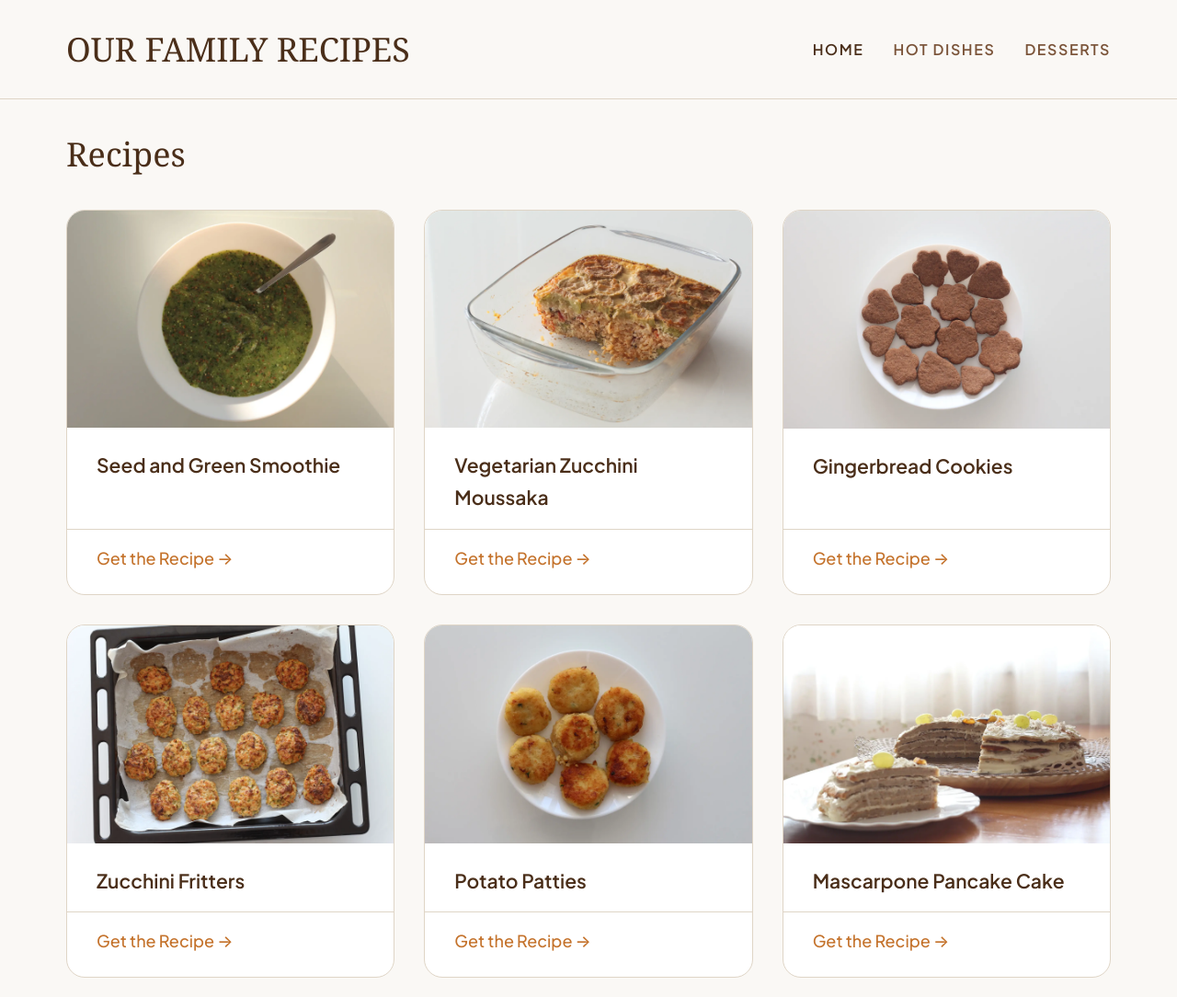
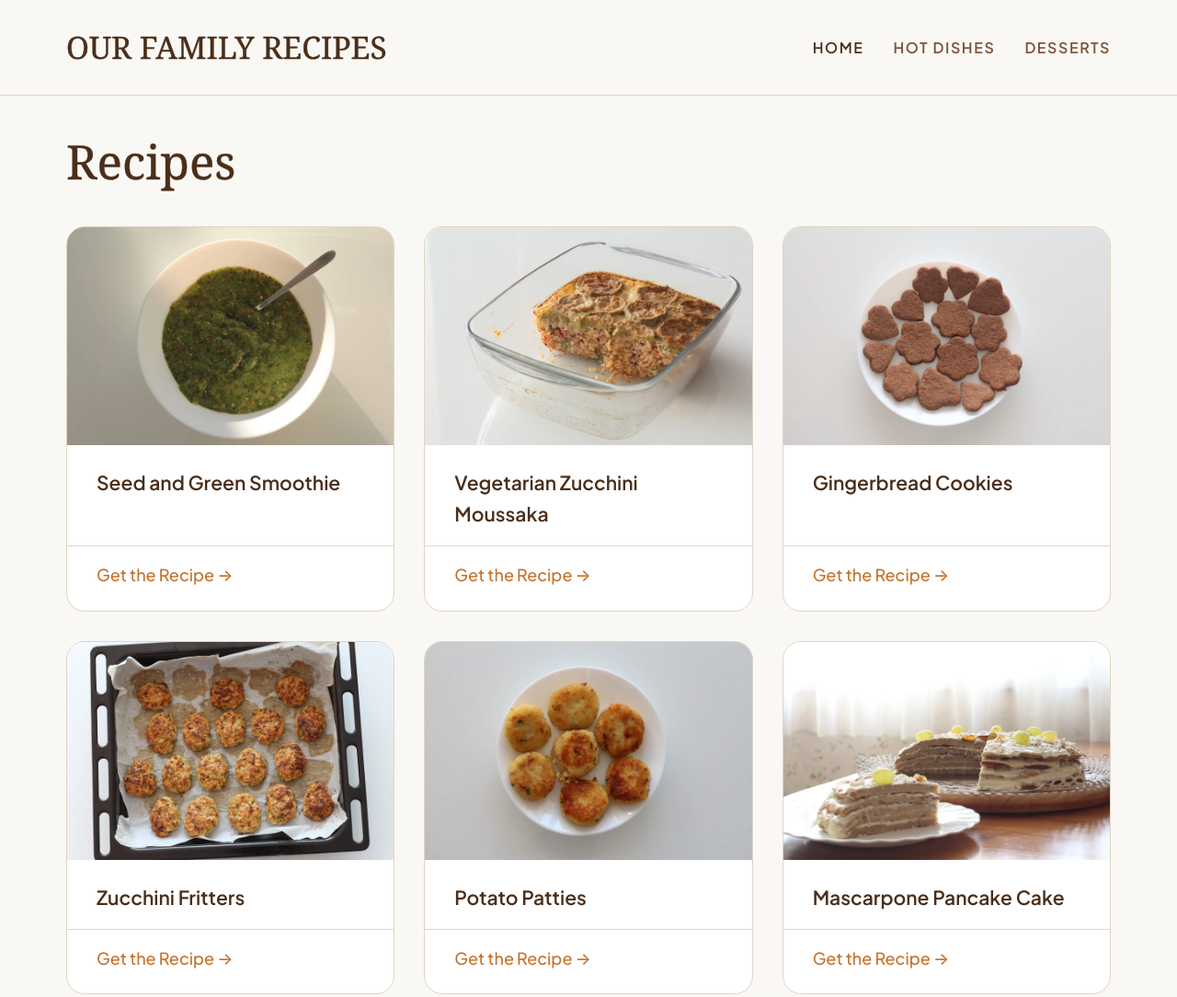
Before and after one commit to AnPro1/our-family-recipes, a plain HTML site: page index.html in a window 1280 px wide. Shown: the top 1084 px of the page at 92% size. Drawn offline with Linux system fonts and the light colour scheme; a web font is replaced by a local one.

Commit message:
Style: increase Italiana heading font weight

```diff
--- a/style.css
+++ b/style.css
@@ -70,6 +70,19 @@ h1, h2, .logo {
     font-family: var(--font-heading);
     font-weight: 400;
     font-size: 2.25rem;
+    -webkit-font-smoothing: auto;
+    -moz-osx-font-smoothing: auto;
+    -webkit-text-stroke: 0.4px var(--color-text-primary);
+    paint-order: stroke fill;
+}
+
+.logo {
+    font-size: 2.1rem;
+}
+
+h1 {
+    font-size: clamp(2.5rem, 4vw, 3.5rem);
+    line-height: 1.1;
 }
 
 h3 {
```
